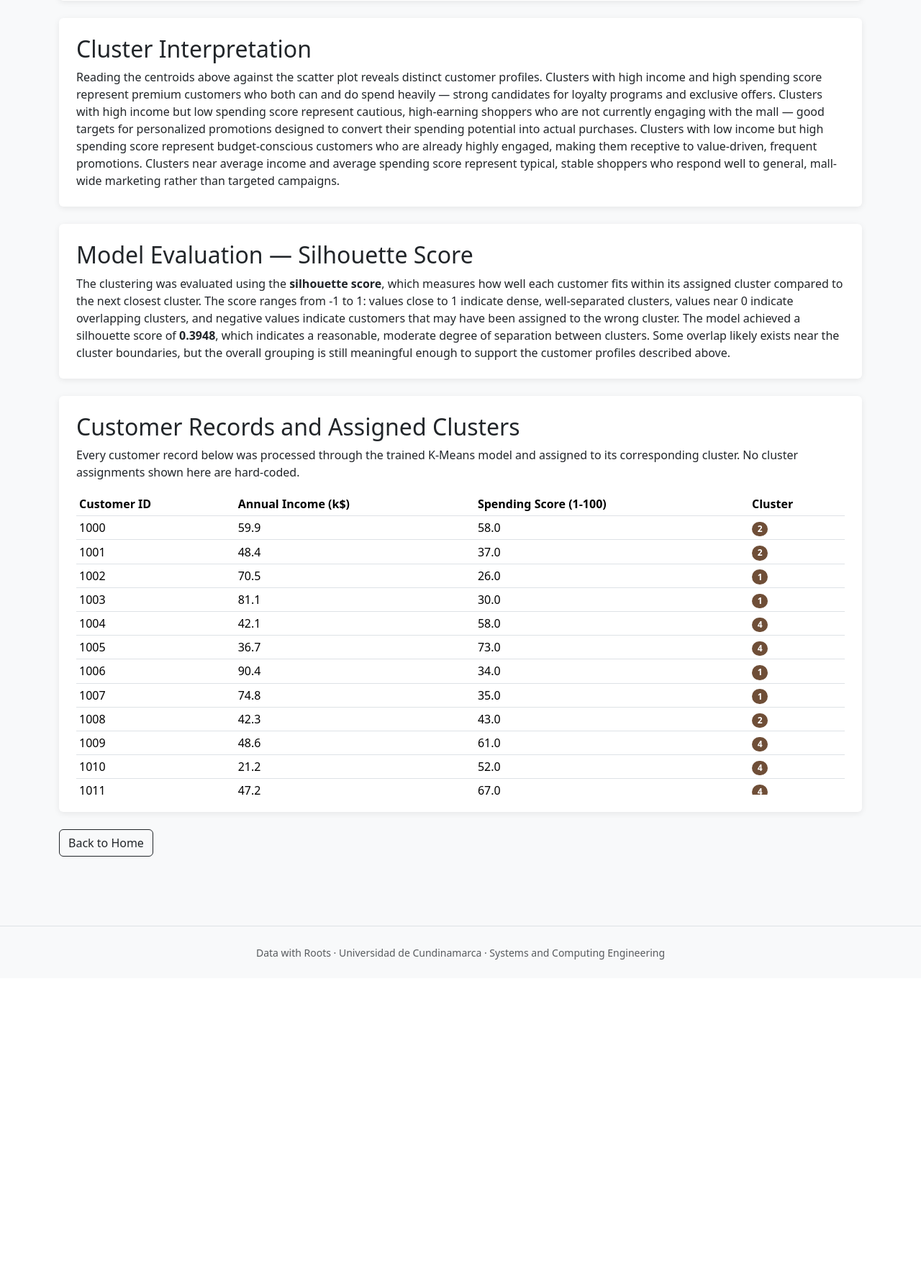
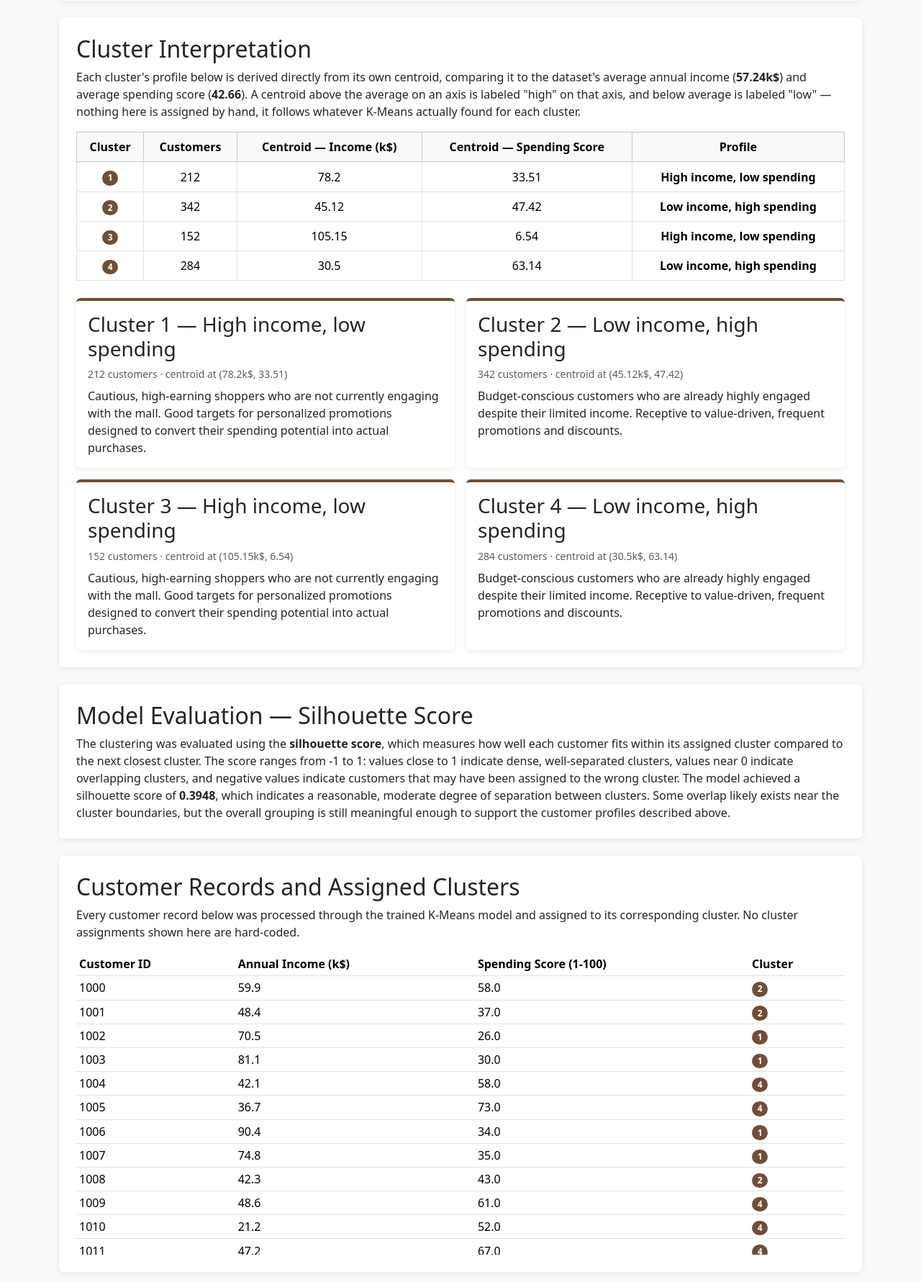
Before and after one commit to samucr27/Machine-Learning-Act1, a Flask app: page /unsupervised/clustering-application in a window 1280 px wide. Shown: the part 2506-4287 px from the top of the page at 72% size. Before the commit the page ends 3839 px from the top, so only its background shows below. Run offline with Flask 3, Linux system fonts and the light colour scheme; some libraries are stand-ins or nearby versions.

Commit message:
Enhance cluster interpretation in HTML template with detailed profiles and summary table

```diff
--- a/KMeans_model.py
+++ b/KMeans_model.py
@@ -2,14 +2,14 @@
 Clustering Application module - Activity 3, Part 2, Section 3
 Topic: Mall Customer Segmentation (Annual Income vs. Spending Score)
 
-TODO (Manuel): you own this file. The dataset is already connected (store_customers.csv,
-1,000 records). What's left is mostly analysis/interpretation work, not wiring:
-- Justify the choice of dataset/variables in clustering_application.html (this module
-  only computes things, it doesn't write the narrative).
-- Decide and justify the number of clusters (K) -- N_CLUSTERS below defaults to 4,
-  change it if your analysis (e.g. elbow method) suggests a different value.
-- Write the per-cluster interpretation (what each cluster represents) in the template,
-  using CLUSTER_SUMMARY below as your data source.
+Loads store_customers.csv (1,000 records), scales Annual Income and Spending Score,
+trains scikit-learn's KMeans (K = 4), and derives:
+    - CLUSTER_SUMMARY: size, centroid coordinates and a profile label/description
+      for each cluster, computed from where its real centroid falls relative to
+      the dataset's average income and average spending score (not hard-coded
+      text: the label always follows whatever the model actually produced).
+    - RECORDS_TABLE: every customer with its assigned cluster.
+    - SILHOUETTE: silhouette score of the resulting clustering.
 """
 
 import io
@@ -28,7 +28,7 @@ from sklearn.metrics import silhouette_score
 DATASET_PATH = "store_customers.csv"
 COL_X = "Annual Income (k$)"
 COL_Y = "Spending Score (1-100)"
-N_CLUSTERS = 4  # TODO (Manuel): justify this number in the Application page (e.g. elbow method)
+N_CLUSTERS = 4
 
 
 def _load_dataset() -> pd.DataFrame:
@@ -67,6 +67,9 @@ CENTROIDS_ORIGINAL_SCALE = SCALER.inverse_transform(MODEL.cluster_centers_)
 
 SILHOUETTE = round(float(silhouette_score(X_scaled, CLUSTER_LABELS)), 4)
 
+INCOME_MEAN = round(float(df[COL_X].mean()), 2)
+SPENDING_MEAN = round(float(df[COL_Y].mean()), 2)
+
 DATASET_INFO = {
     "n_records": N_RECORDS_AFTER,
     "n_records_raw": N_RECORDS_BEFORE,
@@ -74,20 +77,58 @@ DATASET_INFO = {
     "independent_variables": [COL_X, COL_Y],
     "n_clusters": N_CLUSTERS,
     "silhouette_score": SILHOUETTE,
+    "income_mean": INCOME_MEAN,
+    "spending_mean": SPENDING_MEAN,
     "source": (
         "Kaggle \"Mall Customer Segmentation Dataset\" (hosseinbadrnezhad), "
         "file store_customers.csv."
     ),
 }
 
+PROFILE_TEXT = {
+    ("high", "high"): (
+        "High income, high spending",
+        "Premium customers: they can spend and they do. They are the strongest "
+        "candidates for loyalty programs and exclusive, high-value offers.",
+    ),
+    ("high", "low"): (
+        "High income, low spending",
+        "Cautious, high-earning shoppers who are not currently engaging with the "
+        "mall. Good targets for personalized promotions designed to convert their "
+        "spending potential into actual purchases.",
+    ),
+    ("low", "high"): (
+        "Low income, high spending",
+        "Budget-conscious customers who are already highly engaged despite their "
+        "limited income. Receptive to value-driven, frequent promotions and "
+        "discounts.",
+    ),
+    ("low", "low"): (
+        "Low income, low spending",
+        "Customers with limited income and limited engagement with the mall. The "
+        "lowest-priority segment for active marketing spend.",
+    ),
+}
+
 CLUSTER_SUMMARY = []
 for k in range(N_CLUSTERS):
     mask = CLUSTER_LABELS == k
+    centroid_income = round(float(CENTROIDS_ORIGINAL_SCALE[k, 0]), 2)
+    centroid_spending = round(float(CENTROIDS_ORIGINAL_SCALE[k, 1]), 2)
+
+    income_level = "high" if centroid_income >= INCOME_MEAN else "low"
+    spending_level = "high" if centroid_spending >= SPENDING_MEAN else "low"
+    profile_label, profile_description = PROFILE_TEXT[(income_level, spending_level)]
+
     CLUSTER_SUMMARY.append({
         "cluster": k + 1,
         "count": int(mask.sum()),
-        "centroid_income": round(float(CENTROIDS_ORIGINAL_SCALE[k, 0]), 2),
-        "centroid_spending": round(float(CENTROIDS_ORIGINAL_SCALE[k, 1]), 2),
+        "centroid_income": centroid_income,
+        "centroid_spending": centroid_spending,
+        "income_level": income_level,
+        "spending_level": spending_level,
+        "profile_label": profile_label,
+        "profile_description": profile_description,
     })
 
 RECORDS_TABLE = df[["CustomerID", COL_X, COL_Y, "Cluster"]].to_dict(orient="records")
--- a/templates/unsupervised_clustering_application.html
+++ b/templates/unsupervised_clustering_application.html
@@ -144,20 +144,56 @@
     <div class="card accent-card mb-4">
         <div class="card-body p-4">
             <h2>Cluster Interpretation</h2>
-            <p class="lead-text mb-0">
-                Reading the centroids above against the scatter plot reveals distinct
-                customer profiles. Clusters with high income and high spending score
-                represent premium customers who both can and do spend heavily — strong
-                candidates for loyalty programs and exclusive offers. Clusters with high
-                income but low spending score represent cautious, high-earning shoppers who
-                are not currently engaging with the mall — good targets for personalized
-                promotions designed to convert their spending potential into actual
-                purchases. Clusters with low income but high spending score represent
-                budget-conscious customers who are already highly engaged, making them
-                receptive to value-driven, frequent promotions. Clusters near average income
-                and average spending score represent typical, stable shoppers who respond
-                well to general, mall-wide marketing rather than targeted campaigns.
+            <p class="lead-text">
+                Each cluster's profile below is derived directly from its own centroid,
+                comparing it to the dataset's average annual income
+                (<strong>{{ dataset_info.income_mean }}k$</strong>) and average spending
+                score (<strong>{{ dataset_info.spending_mean }}</strong>). A centroid above
+                the average on an axis is labeled "high" on that axis, and below average is
+                labeled "low" — nothing here is assigned by hand, it follows whatever
+                K-Means actually found for each cluster.
             </p>
+            <div class="table-responsive">
+                <table class="table table-bordered align-middle text-center mb-4">
+                    <thead class="table-light">
+                        <tr>
+                            <th>Cluster</th>
+                            <th>Customers</th>
+                            <th>Centroid — Income (k$)</th>
+                            <th>Centroid — Spending Score</th>
+                            <th>Profile</th>
+                        </tr>
+                    </thead>
+                    <tbody>
+                        {% for cluster in cluster_summary %}
+                        <tr>
+                            <td><span class="badge rounded-pill" style="background-color:#6f4e37;">{{ cluster.cluster }}</span></td>
+                            <td>{{ cluster.count }}</td>
+                            <td>{{ cluster.centroid_income }}</td>
+                            <td>{{ cluster.centroid_spending }}</td>
+                            <td><strong>{{ cluster.profile_label }}</strong></td>
+                        </tr>
+                        {% endfor %}
+                    </tbody>
+                </table>
+            </div>
+
+            <div class="row g-3">
+                {% for cluster in cluster_summary %}
+                <div class="col-md-6">
+                    <div class="card h-100" style="border-top: 4px solid #6f4e37;">
+                        <div class="card-body">
+                            <h3 class="mt-0">Cluster {{ cluster.cluster }} — {{ cluster.profile_label }}</h3>
+                            <p class="text-muted small mb-2">
+                                {{ cluster.count }} customers &middot; centroid at
+                                ({{ cluster.centroid_income }}k$, {{ cluster.centroid_spending }})
+                            </p>
+                            <p class="mb-0">{{ cluster.profile_description }}</p>
+                        </div>
+                    </div>
+                </div>
+                {% endfor %}
+            </div>
         </div>
     </div>
 
```
